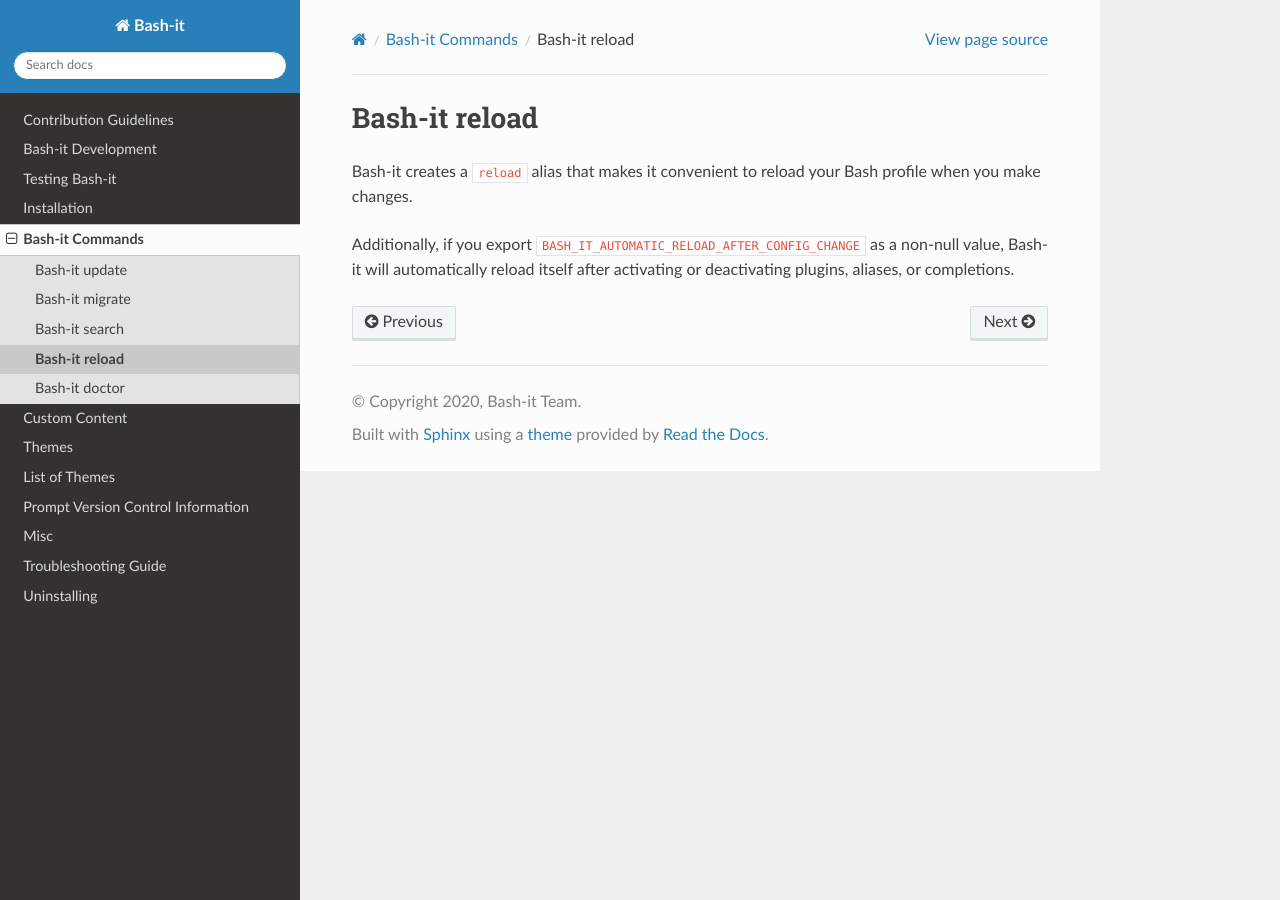
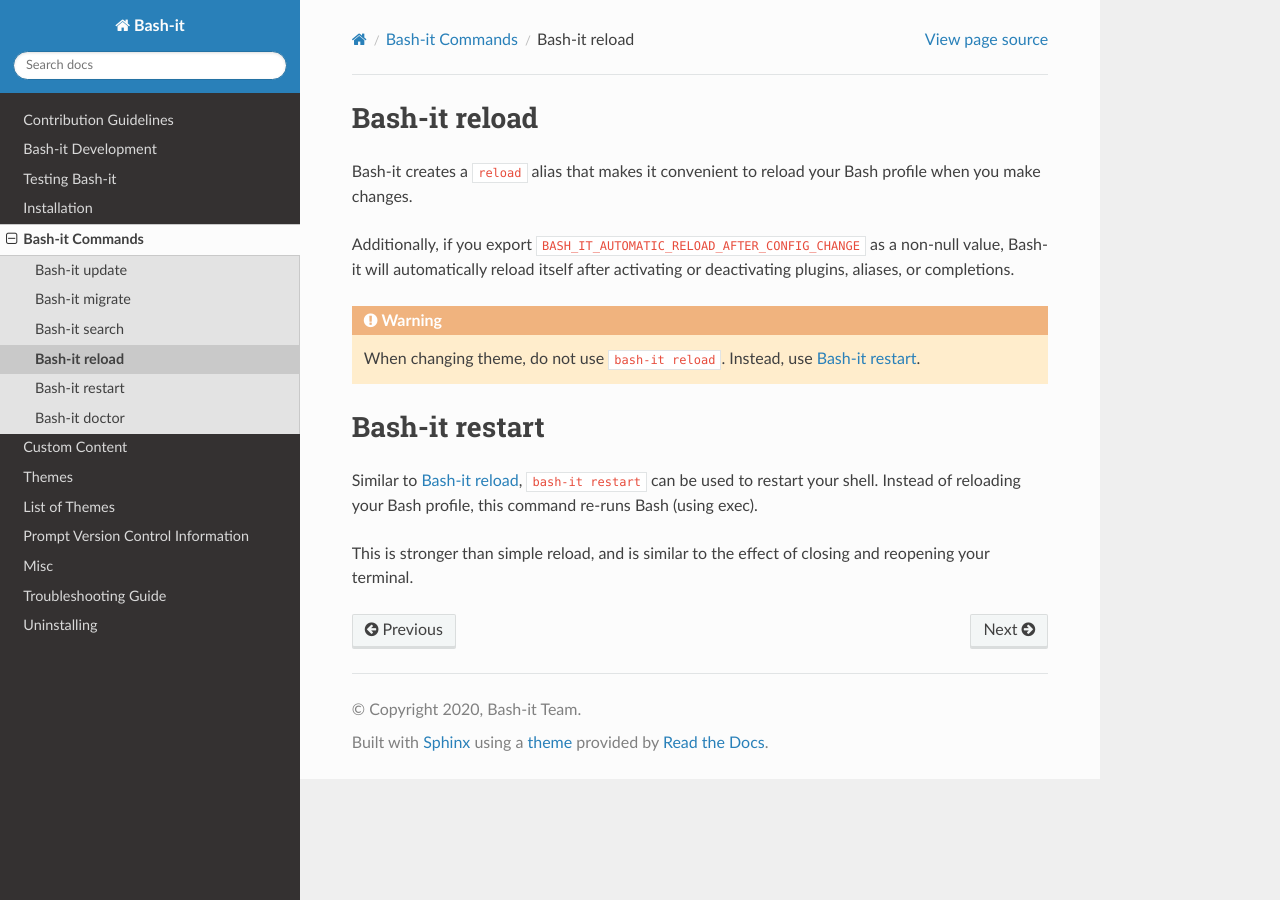
Before and after one commit to Bash-it/bash-it, a Sphinx documentation site: the page built from docs/commands/reload.rst, in a window 1280 px wide. Built offline with Sphinx 7.4.7 and the Read the Docs theme 2.0.0, drawn with Linux system fonts in a browser that asks for light colours.

Commit message:
docs: Add a section about bash-it restart

```diff
--- a/docs/commands/reload.rst
+++ b/docs/commands/reload.rst
@@ -8,3 +8,16 @@
 
 Additionally, if you export ``BASH_IT_AUTOMATIC_RELOAD_AFTER_CONFIG_CHANGE`` as a non-null value,
 Bash-it will automatically reload itself after activating or deactivating plugins, aliases, or completions.
+
+.. warning::
+  When changing theme, do not use ``bash-it reload``. Instead, use :ref:`restart`.
+
+.. _restart:
+
+Bash-it restart
+^^^^^^^^^^^^^^^
+
+Similar to :ref:`reload`, ``bash-it restart`` can be used to restart your shell.
+Instead of reloading your Bash profile, this command re-runs Bash (using exec).
+
+This is stronger than simple reload, and is similar to the effect of closing and reopening your terminal.
```
